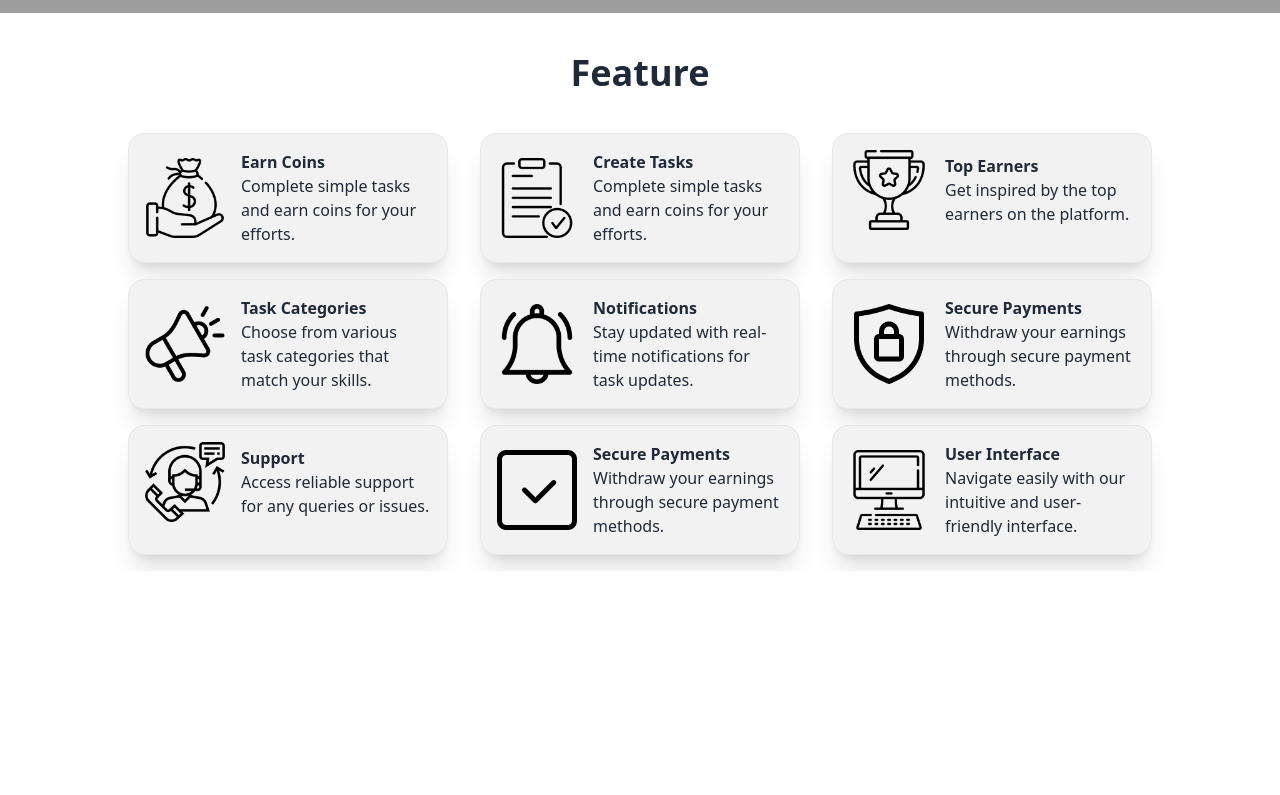
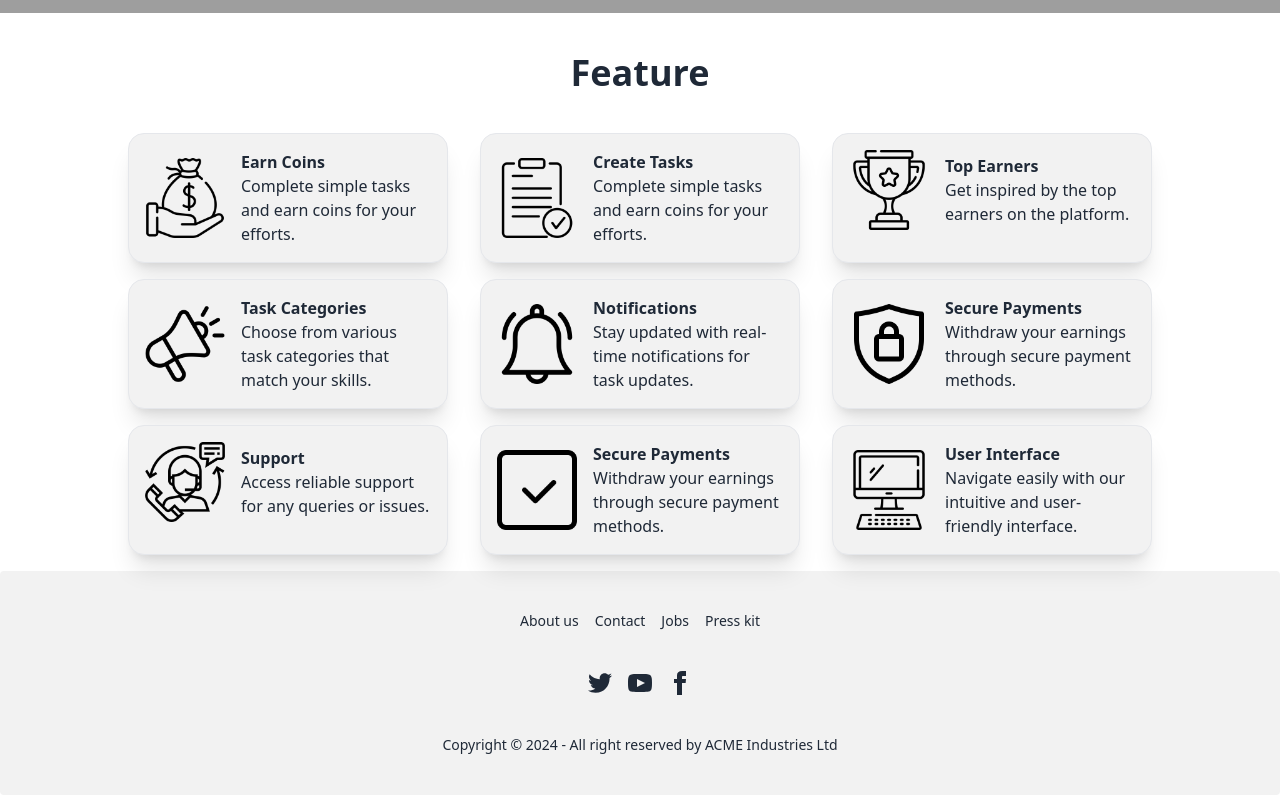
Before and after one commit to Sakibft/Task-Mania, a React (Vite) app: page / in a window 1280 px wide. Shown: the part 847-1642 px from the top of the page. Before the commit the page ends 1418 px from the top, so only its background shows below. Built offline with nearby package versions, Linux system fonts and the light colour scheme; no server answers; grey boxes are pictures that could not be loaded.

Commit message:
Added footer layout

```diff
--- a/src/layouts/Layouts.jsx
+++ b/src/layouts/Layouts.jsx
@@ -1,15 +1,16 @@
 import { Outlet } from "react-router-dom";
 import Nav from "../shared/Nav";
+import Footer from "../shared/Footer";
 
 const Layouts = () => {
   return (
     <div>
-      <div className="">
-        <Nav></Nav>
-      </div>
+         <Nav></Nav>
+
       <div>
         <Outlet></Outlet>
       </div>
+       <Footer></Footer>
     </div>
   );
 };
--- a/src/pages/Feature.jsx
+++ b/src/pages/Feature.jsx
@@ -14,7 +14,7 @@ const Feature = () => {
 
       {/* container 1  */}
       <div className="flex justify-center items-center ">
-        <div className="grid grid-cols-3  gap-8 ">
+        <div className="grid lg:grid-cols-3 md:grid-cols-2 gap-8 ">
           {/*  */}
           <div className="card w-80 mb-4 bg-base-200 border shadow-xl">
             <div className="flex  p-4 justify-between  items-center  gap-x-4">
@@ -49,7 +49,7 @@ const Feature = () => {
       </div>
       {/* container 2 */}
       <div className="flex justify-center items-center ">
-        <div className="grid grid-cols-3  gap-8 ">
+        <div className="grid lg:grid-cols-3 md:grid-cols-2  gap-8 ">
           {/* task */}
           <div className="card w-80 mb-4 bg-base-200 border shadow-xl">
             <div className="flex  p-4 justify-between  items-center  gap-x-4 ">
@@ -89,7 +89,7 @@ const Feature = () => {
       </div>
       {/* Container 3 */}
       <div className="flex justify-center items-center ">
-        <div className="grid grid-cols-3  gap-8 ">
+        <div className="grid lg:grid-cols-3 md:grid-cols-2  gap-8 ">
           {/* support*/}
           <div className="card w-80 mb-4 bg-base-200 border shadow-xl">
             <div className="flex  p-4 justify-between items-center gap-x-4 ">
--- /dev/null
+++ b/src/shared/Footer.jsx
@@ -0,0 +1,56 @@
+const Footer = () => {
+  return (
+    <div>
+      <footer className="footer footer-center p-10 bg-base-200 text-base-content rounded">
+        <nav className="grid grid-flow-col gap-4">
+          <a className="link link-hover">About us</a>
+          <a className="link link-hover">Contact</a>
+          <a className="link link-hover">Jobs</a>
+          <a className="link link-hover">Press kit</a>
+        </nav>
+        <nav>
+          <div className="grid grid-flow-col gap-4">
+            <a>
+              <svg
+                xmlns="http://www.w3.org/2000/svg"
+                width="24"
+                height="24"
+                viewBox="0 0 24 24"
+                className="fill-current"
+              >
+                <path d="M24 4.557c-.883.392-1.832.656-2.828.775 1.017-.609 1.798-1.574 2.165-2.724-.951.564-2.005.974-3.127 1.195-.897-.957-2.178-1.555-3.594-1.555-3.179 0-5.515 2.966-4.797 6.045-4.091-.205-7.719-2.165-10.148-5.144-1.29 2.213-.669 5.108 1.523 6.574-.806-.026-1.566-.247-2.229-.616-.054 2.281 1.581 4.415 3.949 4.89-.693.188-1.452.232-2.224.084.626 1.956 2.444 3.379 4.6 3.419-2.07 1.623-4.678 2.348-7.29 2.04 2.179 1.397 4.768 2.212 7.548 2.212 9.142 0 14.307-7.721 13.995-14.646.962-.695 1.797-1.562 2.457-2.549z"></path>
+              </svg>
+            </a>
+            <a>
+              <svg
+                xmlns="http://www.w3.org/2000/svg"
+                width="24"
+                height="24"
+                viewBox="0 0 24 24"
+                className="fill-current"
+              >
+                <path d="M19.615 3.184c-3.604-.246-11.631-.245-15.23 0-3.897.266-4.356 2.62-4.385 8.816.029 6.185.484 8.549 4.385 8.816 3.6.245 11.626.246 15.23 0 3.897-.266 4.356-2.62 4.385-8.816-.029-6.185-.484-8.549-4.385-8.816zm-10.615 12.816v-8l8 3.993-8 4.007z"></path>
+              </svg>
+            </a>
+            <a>
+              <svg
+                xmlns="http://www.w3.org/2000/svg"
+                width="24"
+                height="24"
+                viewBox="0 0 24 24"
+                className="fill-current"
+              >
+                <path d="M9 8h-3v4h3v12h5v-12h3.642l.358-4h-4v-1.667c0-.955.192-1.333 1.115-1.333h2.885v-5h-3.808c-3.596 0-5.192 1.583-5.192 4.615v3.385z"></path>
+              </svg>
+            </a>
+          </div>
+        </nav>
+        <aside>
+          <p>Copyright © 2024 - All right reserved by ACME Industries Ltd</p>
+        </aside>
+      </footer>
+    </div>
+  );
+};
+
+export default Footer;
```
